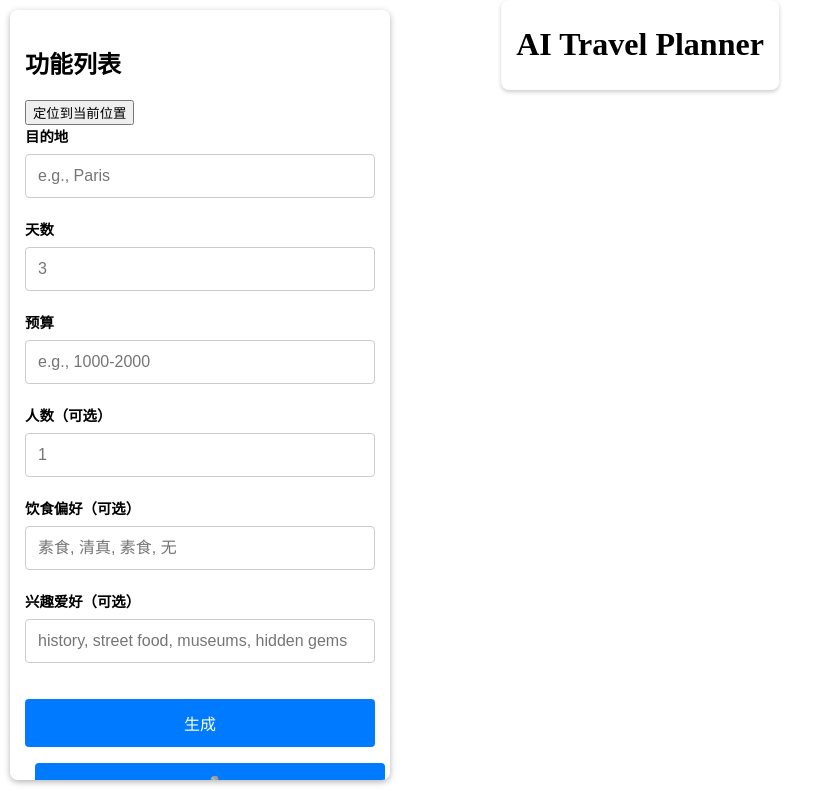
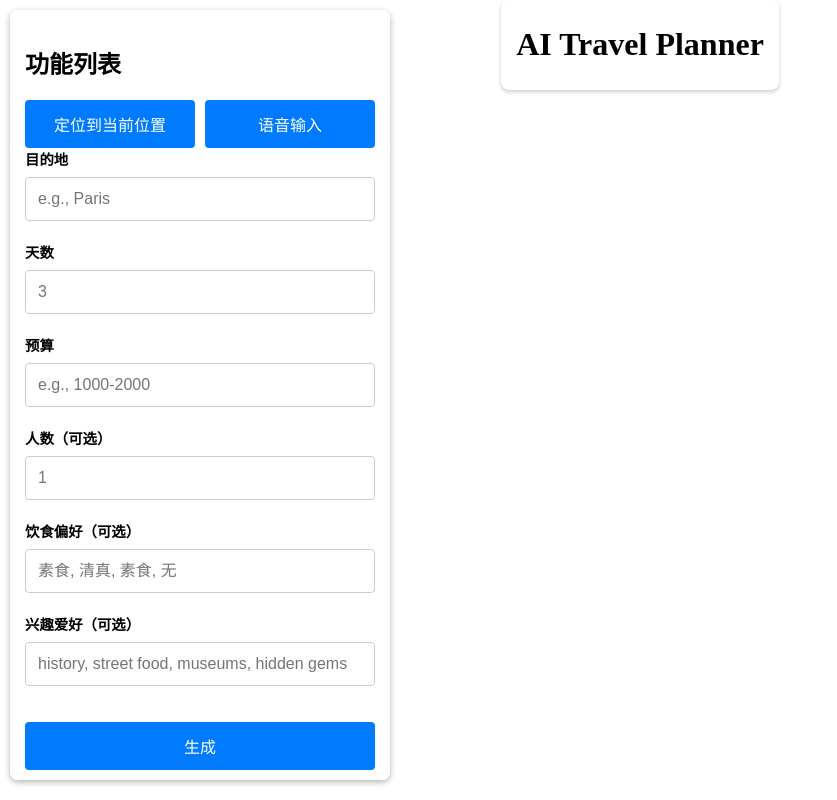
Before and after one commit to Guo-Yudi/vibecoding, a Flask app: page / in a window 1280 px wide. Shown: the whole page, without its empty margins (0-837 px from the left). Run offline with Flask 3, Linux system fonts and the light colour scheme; some libraries are stand-ins or nearby versions.

Commit message:
fix(ui): 调整ui

```diff
--- a/AI_travel_planner/static/css/main-style.css
+++ b/AI_travel_planner/static/css/main-style.css
@@ -85,10 +85,20 @@ html, body {
     font-size: 1.1em;
 }
 
-#mic-btn i {
-    transition: color 0.3s ease;
+.control-group {
+    display: flex;
+    gap: 10px;
+    margin-top: 1rem; /* 与上方元素的间距 */
 }
 
-#mic-btn.recording i {
-    color: #e74c3c;
+.control-group .btn {
+    flex: 1; /* Each button will take up equal space */
+    padding: 0.75rem; /* 设置内边距 */
+    font-size: 1rem; /* 与输入框字体大小一致 */
+    text-align: center; /* 文字居中 */
+    background-color: #007bff; /* 设置背景为蓝色 */
+    color: white; /* 文字颜色为白色 */
+    border: none; /* 移除边框 */
+    border-radius: 4px; /* 圆角 */
+    cursor: pointer; /* 鼠标悬停时显示指针 */
 }
--- a/AI_travel_planner/templates/index.html
+++ b/AI_travel_planner/templates/index.html
@@ -18,7 +18,8 @@
         <div id="left-panel">
             <h2>功能列表</h2>
             <div class="control-group">
-                <button id="locate-btn">定位到当前位置</button>
+                <button id="locate-btn" class="btn">定位到当前位置</button>
+                <button id="mic-btn" class="btn" type="button">语音输入</button>
             </div>
             <section class="card">
                 <form class="form" id="plan-form" method="POST" action="/generate">
@@ -60,7 +61,6 @@
                 </div>
 
                 <button class="btn" type="submit">生成</button>
-                <button class="btn" id="mic-btn" type="button" style="margin-left: 10px;">🎤</button>
                 </form>
             </section>
         </div>
```
